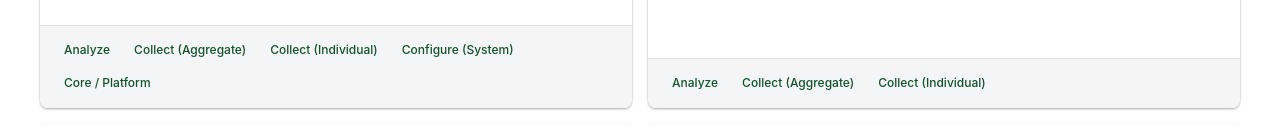
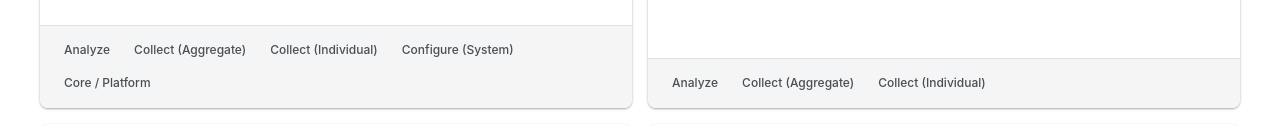
Before and after one commit to dhis2/dhis2-releases, a plain HTML site: page roadmap/index.html in a window 1280 px wide. Shown: the part 563-689 px from the top of the page. Drawn offline with Linux system fonts and the light colour scheme.

Commit message:
feat: roadmap widget color tweak

```diff
--- a/roadmap/resources/styles.css
+++ b/roadmap/resources/styles.css
@@ -119,7 +119,7 @@ select {
 .tag {
     display: inline-block;
     background-color: rgb(243, 245, 247);
-    color: #14532d;
+    color: #4e4e4e;
     padding: 4px 8px;
     border-radius: 16px;
     font-size: 12px;
```
